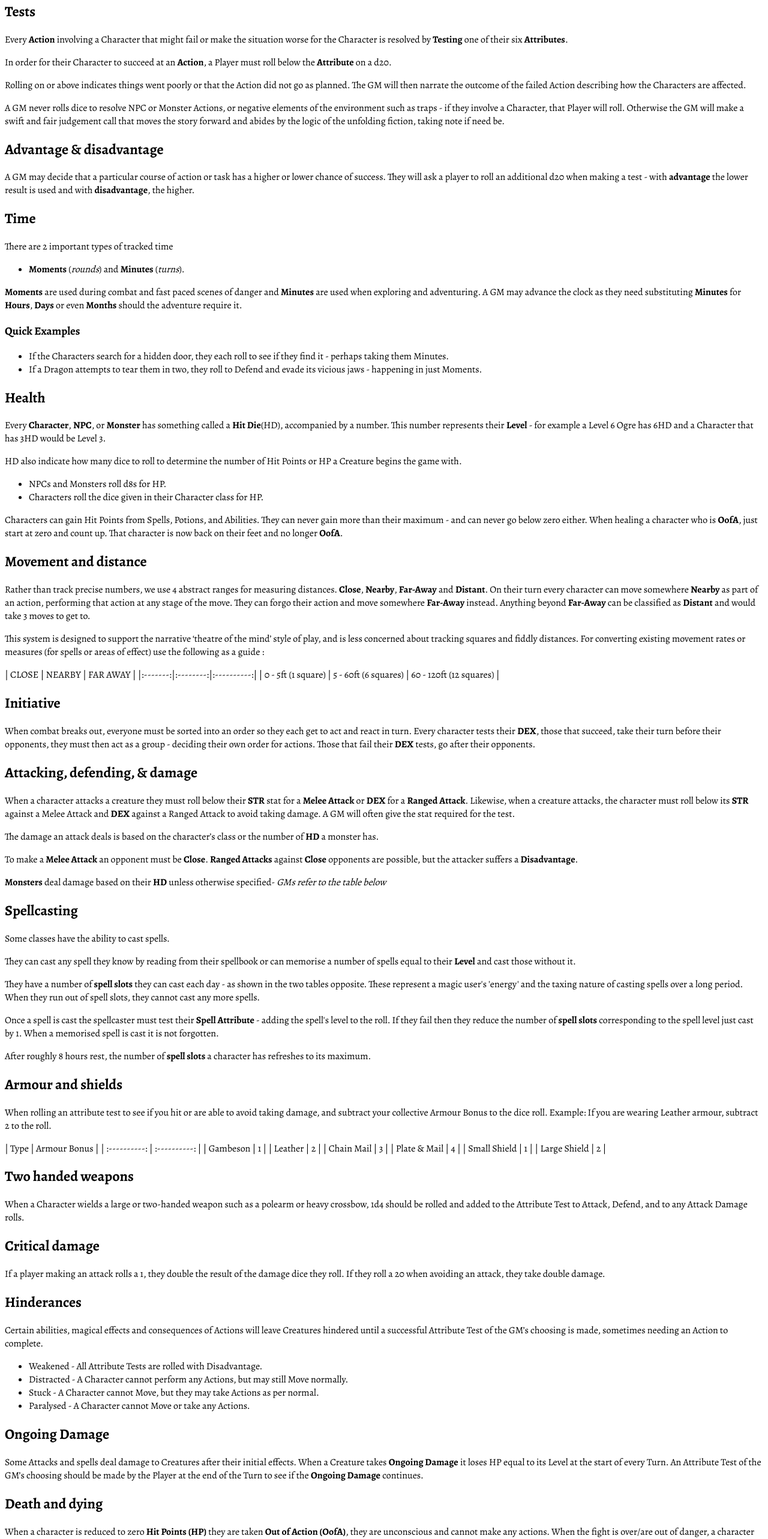
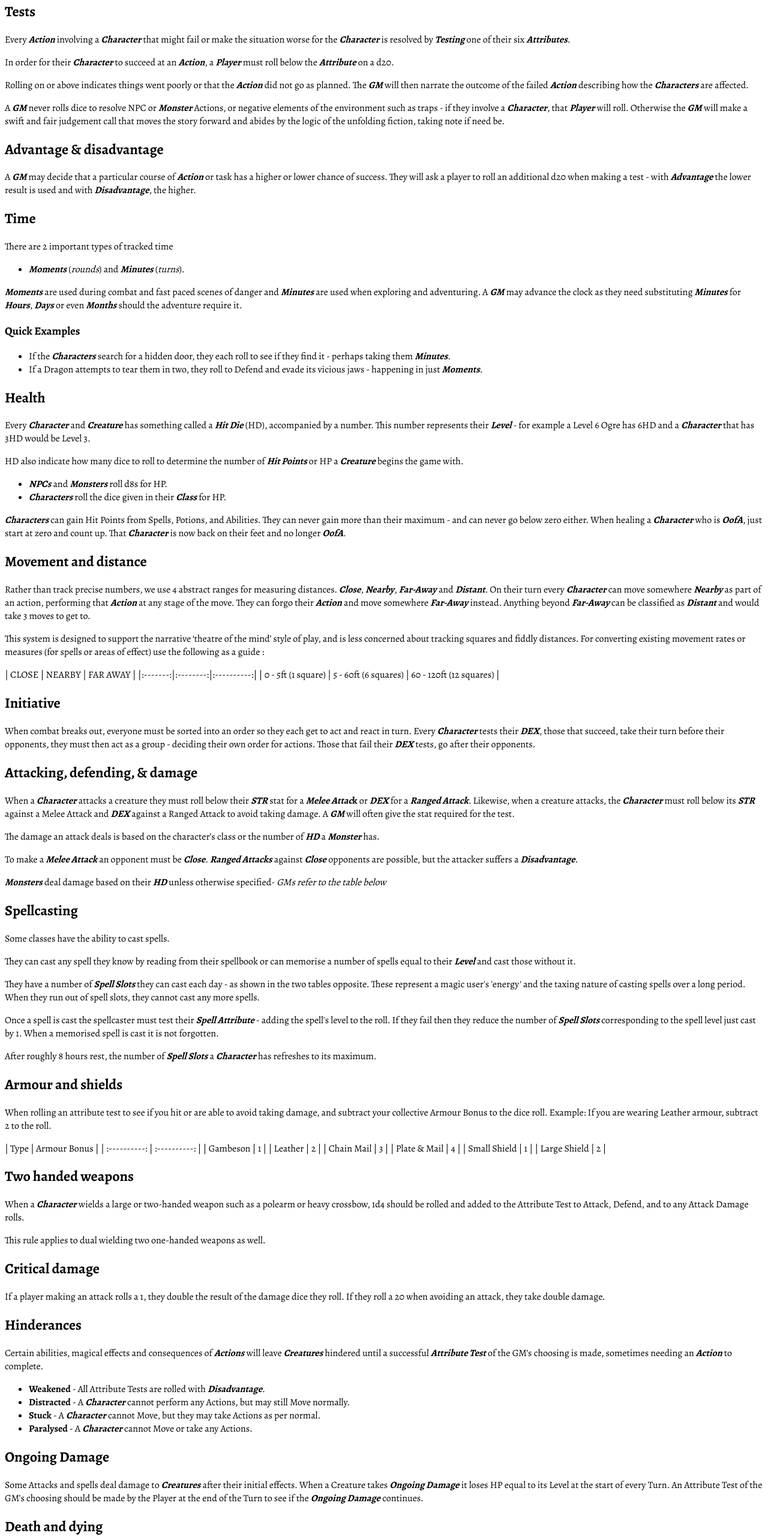
Before and after one commit to matt-gefen/radiant-hack, a Next.js app: page /rules in a window 1280 px wide. Shown: the part 200-2766 px from the top of the page at 60% size. Built offline with nearby package versions, Linux system fonts and the light colour scheme.

Commit message:
style updates for core pages

```diff
--- a/pages/_meta.json
+++ b/pages/_meta.json
@@ -8,5 +8,7 @@
   "attribution": "Attribution & Sources",
   "original": {
     "display": "hidden"
-  }
+  },
+  "species": "Species",
+  "contents": "Index"
 }
--- a/pages/index.mdx
+++ b/pages/index.mdx
@@ -1,6 +1,6 @@
 # Introduction
 
-Welcome to my home table ttrpg rules I'm dubbing: The Radiant Hack. This game is a traditional tabletop role-playing game, played with paper, pencils and dice.
+Welcome to my home table ttrpg rules called The Radiant Hack. This game is a traditional tabletop role-playing game, played with paper, pencils and dice.
 
 ## What is this game?
 The Radiant Hack is a tabletop role-playing game (TTRPG): a game where ***Players*** assume the roles of characters in a fictional setting, guided by a set of rules and a game master (***GM***) who narrates the story and oversees gameplay.
@@ -16,6 +16,6 @@ The ***Players’*** roles in the game are straightforward but not necessarily e
 
 ## The core mechanic
 
-Everything a ***Character*** might possibly attempt that could result in failure is resolved by Testing ***Attributes***. In order to successfully test an ***Attribute*** a ***Player*** must roll **below** it on a d20.
+Everything a ***Character*** might possibly attempt that could result in failure is resolved by Testing ***Attributes***. In order to successfully test an ***Attribute*** a ***Player*** must roll **below** that score on a d20.
 
-Monsters don’t make tests - a character must avoid their attacks by making a test, the only time a monster would roll is for damage.
+***Monsters*** don’t make tests - a ***Character*** must avoid their attacks by making a test, the only time a monster would roll is for damage.
--- a/pages/rules.mdx
+++ b/pages/rules.mdx
@@ -2,47 +2,47 @@
 
 ## Actions
 
-During a player’s turn a character may move and perform an **Action**. They could attack, look for a clue, talk with an NPC, cast a spell - interacting with the world is an **Action**. Often they will test their attributes to determine the outcome.
+During a player’s turn a ***Character*** may move and perform an ***Action***. They could attack, look for a clue, talk with an ***NPC***, cast a spell - interacting with the world is an ***Action***. Often they will test their attributes to determine the outcome.
 
 ## Tests
-Every **Action** involving a Character that might fail or make the situation worse for the Character is resolved by **Testing** one of their six **Attributes**.
+Every ***Action*** involving a ***Character*** that might fail or make the situation worse for the ***Character*** is resolved by ***Testing*** one of their six ***Attributes***.
 
-In order for their Character to succeed at an **Action**, a Player must roll below the **Attribute** on a d20.
+In order for their ***Character*** to succeed at an ***Action***, a ***Player*** must roll below the ***Attribute*** on a d20.
 
-Rolling on or above indicates things went poorly or that the Action did not go as planned. The GM will then narrate the outcome of the failed Action describing how the Characters are affected.
+Rolling on or above indicates things went poorly or that the ***Action*** did not go as planned. The ***GM*** will then narrate the outcome of the failed ***Action*** describing how the ***Characters*** are affected.
 
-A GM never rolls dice to resolve NPC or Monster Actions, or negative elements of the environment such as traps - if they involve a Character, that Player will roll. Otherwise the GM will make a swift and fair judgement call that moves the story forward and abides by the logic of the unfolding fiction, taking note if need be.
+A ***GM*** never rolls dice to resolve NPC or ***Monster*** Actions, or negative elements of the environment such as traps - if they involve a ***Character***, that ***Player*** will roll. Otherwise the ***GM*** will make a swift and fair judgement call that moves the story forward and abides by the logic of the unfolding fiction, taking note if need be.
 
 ## Advantage & disadvantage
 
-A GM may decide that a particular course of action or task has a higher or lower chance of success. They will ask a player to roll an additional d20 when making a test - with **advantage** the lower result is used and with **disadvantage**, the higher.
+A ***GM*** may decide that a particular course of ***Action*** or task has a higher or lower chance of success. They will ask a player to roll an additional d20 when making a test - with ***Advantage*** the lower result is used and with ***Disadvantage***, the higher.
 
 ## Time
 
 There are 2 important types of tracked time
-- **Moments** (*rounds*) and **Minutes** (*turns*).
+- ***Moments*** (*rounds*) and ***Minutes*** (*turns*).
 
-**Moments** are used during combat and fast paced scenes of danger and **Minutes** are used when exploring and adventuring. A GM may advance the clock as they need substituting **Minutes** for **Hours**, **Days** or even **Months** should the adventure require it.
+***Moments*** are used during combat and fast paced scenes of danger and ***Minutes*** are used when exploring and adventuring. A ***GM*** may advance the clock as they need substituting ***Minutes*** for ***Hours***, ***Days*** or even ***Months*** should the adventure require it.
 
 ### Quick Examples
-- If the Characters search for a hidden door, they each roll to see if they find it - perhaps taking them Minutes.
-- If a Dragon attempts to tear them in two, they roll to Defend and evade its vicious jaws - happening in just Moments.
+- If the ***Characters*** search for a hidden door, they each roll to see if they find it - perhaps taking them ***Minutes***.
+- If a Dragon attempts to tear them in two, they roll to Defend and evade its vicious jaws - happening in just ***Moments***.
 
 ## Health
 
-Every **Character**, **NPC**, or **Monster** has something called a **Hit Die**(HD), accompanied by a number. This number represents their **Level** - for example a Level 6 Ogre has 6HD and a Character that has 3HD would be Level 3.
+Every ***Character*** and ***Creature*** has something called a ***Hit Die*** (HD), accompanied by a number. This number represents their ***Level*** - for example a Level 6 Ogre has 6HD and a ***Character*** that has 3HD would be Level 3.
 
-HD also indicate how many dice to roll to determine the number of Hit Points or HP a Creature begins the game with.
+HD also indicate how many dice to roll to determine the number of ***Hit Points*** or HP a ***Creature*** begins the game with.
 
-- NPCs and Monsters roll d8s for HP.
-- Characters roll the dice given in their Character class for HP.
+- ***NPCs*** and ***Monsters*** roll d8s for HP.
+- ***Characters*** roll the dice given in their ***Class*** for HP.
 
-Characters can gain Hit Points from Spells, Potions, and Abilities. They can never gain more than their maximum - and can never go below zero either. When healing a character who is **OofA**, just start at zero and count up. That character is now back on their feet and no longer **OofA**.
+***Characters*** can gain Hit Points from Spells, Potions, and Abilities. They can never gain more than their maximum - and can never go below zero either. When healing a ***Character*** who is ***OofA***, just start at zero and count up. That ***Character*** is now back on their feet and no longer ***OofA***.
 
 
 ## Movement and distance
 
-Rather than track precise numbers, we use 4 abstract ranges for measuring distances. **Close**, **Nearby**, **Far-Away** and **Distant**. On their turn every character can move somewhere **Nearby** as part of an action, performing that action at any stage of the move. They can forgo their action and move somewhere **Far-Away** instead. Anything beyond **Far-Away** can be classified as **Distant** and would take 3 moves to get to.
+Rather than track precise numbers, we use 4 abstract ranges for measuring distances. ***Close***, ***Nearby***, ***Far-Away*** and ***Distant***. On their turn every ***Character*** can move somewhere ***Nearby*** as part of an action, performing that ***Action*** at any stage of the move. They can forgo their ***Action*** and move somewhere ***Far-Away*** instead. Anything beyond ***Far-Away*** can be classified as ***Distant*** and would take 3 moves to get to.
 
 This system is designed to support the narrative ‘theatre of the mind’ style of play, and is less concerned about tracking squares and fiddly distances. For converting existing movement rates or measures (for spells or areas of effect) use the following as a guide :
 
@@ -52,29 +52,29 @@ This system is designed to support the narrative ‘theatre of the mind’ style
 
 ## Initiative
 
-When combat breaks out, everyone must be sorted into an order so they each get to act and react in turn. Every character tests their **DEX**, those that succeed, take their turn before their opponents, they must then act as a group - deciding their own order for actions. Those that fail their **DEX** tests, go after their opponents.
+When combat breaks out, everyone must be sorted into an order so they each get to act and react in turn. Every ***Character*** tests their ***DEX***, those that succeed, take their turn before their opponents, they must then act as a group - deciding their own order for actions. Those that fail their ***DEX*** tests, go after their opponents.
 
 ## Attacking, defending, & damage
 
-When a character attacks a creature they must roll below their **STR** stat for a **Melee Attack** or **DEX** for a **Ranged Attack**. Likewise, when a creature attacks, the character must roll below its **STR** against a Melee Attack and **DEX** against a Ranged Attack to avoid taking damage. A GM will often give the stat required for the test.
+When a ***Character*** attacks a creature they must roll below their ***STR*** stat for a ***Melee Attac*k** or ***DEX*** for a ***Ranged Attack***. Likewise, when a creature attacks, the ***Character*** must roll below its ***STR*** against a Melee Attack and ***DEX*** against a Ranged Attack to avoid taking damage. A ***GM*** will often give the stat required for the test.
 
-The damage an attack deals is based on the character’s class or the number of **HD** a monster has.
+The damage an attack deals is based on the character’s class or the number of ***HD*** a ***Monster*** has.
 
-To make a **Melee Attack** an opponent must be **Close**. **Ranged Attacks** against **Close** opponents are possible, but the attacker suffers a **Disadvantage**.
+To make a ***Melee Attack*** an opponent must be ***Close***. ***Ranged Attacks*** against ***Close*** opponents are possible, but the attacker suffers a ***Disadvantage***.
 
-**Monsters** deal damage based on their **HD** unless otherwise specified- *GMs refer to the table below*
+***Monsters*** deal damage based on their ***HD*** unless otherwise specified- *GMs refer to the table below*
 
 ## Spellcasting
 
 Some classes have the ability to cast spells.
 
-They can cast any spell they know by reading from their spellbook or can memorise a number of spells equal to their **Level** and cast those without it.
+They can cast any spell they know by reading from their spellbook or can memorise a number of spells equal to their ***Level*** and cast those without it.
 
-They have a number of **spell slots** they can cast each day - as shown in the two tables opposite. These represent a magic user's 'energy' and the taxing nature of casting spells over a long period. When they run out of spell slots, they cannot cast any more spells.
+They have a number of ***Spell Slots*** they can cast each day - as shown in the two tables opposite. These represent a magic user's 'energy' and the taxing nature of casting spells over a long period. When they run out of spell slots, they cannot cast any more spells.
 
-Once a spell is cast the spellcaster must test their **Spell Attribute** - adding the spell's level to the roll. If they fail then they reduce the number of **spell slots** corresponding to the spell level just cast by 1. When a memorised spell is cast it is not forgotten.
+Once a spell is cast the spellcaster must test their ***Spell Attribute*** - adding the spell's level to the roll. If they fail then they reduce the number of ***Spell Slots*** corresponding to the spell level just cast by 1. When a memorised spell is cast it is not forgotten.
 
-After roughly 8 hours rest, the number of **spell slots** a character has refreshes to its maximum.
+After roughly 8 hours rest, the number of ***Spell Slots*** a ***Character*** has refreshes to its maximum.
 
 ## Armour and shields
 
@@ -90,29 +90,31 @@ When rolling an attribute test to see if you hit or are able to avoid taking dam
 | Large Shield |      2       |
 
 ## Two handed weapons
-When a Character wields a large or two-handed weapon such as a polearm or heavy crossbow, 1d4 should be rolled and added to the Attribute Test to Attack, Defend, and to any Attack Damage rolls.
+When a ***Character*** wields a large or two-handed weapon such as a polearm or heavy crossbow, 1d4 should be rolled and added to the Attribute Test to Attack, Defend, and to any Attack Damage rolls.
+
+This rule applies to dual wielding two one-handed weapons as well.
 
 ## Critical damage
 
 If a player making an attack rolls a 1, they double the result of the damage dice they roll. If they roll a 20 when avoiding an attack, they take double damage.
 
 ## Hinderances
-Certain abilities, magical effects and consequences of Actions will leave Creatures hindered until a successful Attribute Test of the GM’s choosing is made, sometimes needing an Action to complete.
--  Weakened - All Attribute Tests are rolled with Disadvantage.
--  Distracted - A Character cannot perform any Actions, but may still Move normally.
--  Stuck - A Character cannot Move, but they may take Actions as per normal.
--  Paralysed - A Character cannot Move or take any Actions.
+Certain abilities, magical effects and consequences of ***Actions*** will leave ***Creatures*** hindered until a successful ***Attribute Test*** of the GM’s choosing is made, sometimes needing an ***Action*** to complete.
+-  **Weakened** - All Attribute Tests are rolled with ***Disadvantage***.
+-  **Distracted** - A ***Character*** cannot perform any Actions, but may still Move normally.
+-  **Stuck** - A ***Character*** cannot Move, but they may take Actions as per normal.
+-  **Paralysed** - A ***Character*** cannot Move or take any Actions.
 
 ## Ongoing Damage
-Some Attacks and spells deal damage to Creatures after their initial effects. When a Creature takes **Ongoing Damage** it loses HP equal to its Level at the start of every Turn. An Attribute Test of the GM’s choosing should be made by the Player at the end of the Turn to see if the **Ongoing Damage** continues.
+Some Attacks and spells deal damage to ***Creatures*** after their initial effects. When a Creature takes ***Ongoing Damage*** it loses HP equal to its Level at the start of every Turn. An Attribute Test of the GM’s choosing should be made by the Player at the end of the Turn to see if the ***Ongoing Damage*** continues.
 
 ## Death and dying
-When a character is reduced to zero **Hit Points (HP)** they are taken **Out of Action (OofA)**, they are unconscious and cannot make any actions. When the fight is over/are out of danger, a character that is taken **OofA** can roll on the table below to see what happens to them. **If they survive they gain 1d4 HP**.
+When a ***Character*** is reduced to zero ***Hit Points (HP)*** they are taken ***Out of Action (OofA)***, they are unconscious and cannot make any actions. When the fight is over/are out of danger, a ***Character*** that is taken ***OofA*** can roll on the table below to see what happens to them. **If they survive they gain 1d4 HP**.
 
-> *If the characters lose the fight or are unable to recover the body of the character, they are lost forever!*
+> *If the ***Characters***  lose the fight or are unable to recover the body of the character, they are lost forever!*
 
 
-| OUT | OF ACTION                                                           |
+| OUT | OF Action                                                         |
 |:---:|:--------------------------------------------------------------------|
 |  1  | **KO’d** - Just knocked out.                                        |
 |  2  | **Fat Head** - Disadvantage on all tests for the next hour.         |
@@ -124,39 +126,37 @@ When a character is reduced to zero **Hit Points (HP)** they are taken **Out of
 
 ## Powerful opponents
 
-For every **HD** above the character’s level, add +1 to every roll the player makes for any attribute test that would determine the outcome of a conflict between them and an NPC. *- A level 3 character defending against a HD 5 monsters attack would add +2 to their roll*.
+For every HD above the ***Character’s*** level, add +1 to every roll the ***Player*** makes for any attribute test that would determine the outcome of a conflict between them and an NPC. *- A level 3 ***Character*** defending against a HD 5 monsters attack would add +2 to their roll*.
 
 ## Advantage & disadvantage
 
-A GM may decide that a particular course of action or task has a higher or lower chance of success. They will ask a player to roll an additional d20 when making a test - with **advantage** the lower result is used and with **disadvantage**, the higher.
+A ***GM*** may decide that a particular course of ***Action*** or task has a higher or lower chance of success. They will ask a player to roll an additional d20 when making a test - with ***Advantage*** the lower result is used and with ***Disadvantage***, the higher.
 
 ## Resting
 
-When characters rest for about an hour, they regain the use of all their Armor points. Also once per day, after resting, they may roll a **Hit Die** associated with their class and regain that many **HP**.
+When ***Characters***  rest for about an hour, they regain the use of all their Armor points. Also once per day, after resting, they may roll a ***Hit Die*** associated with their class and regain that many ***HP***.
 
 ## Experience
 
-Adventurers learn through defeating and overcoming obstacles. Killing one boring Kobold won’t bring a revelation of learning to someone. Surviving a dungeon, completing a quest or simply living to tell the tale are the things that bring perspective and growth. The old experience system has been completely discarded.
+***Characters*** learn through defeating and overcoming obstacles. Killing one ***Monster*** won’t bring a revelation of learning to someone. Surviving a dungeon, completing a quest or simply living to tell the tale are the things that bring perspective and growth.
 
-For every session / dungeon level / quest / major event the character survives they gain a level.
-
-*The GM will decide which, and it’s recommended that this decision remains more or less a constant throughout the campaign - and a GM should be clear and upfront with the players so they know where the ‘goalposts’ are.*
+For every milestone ***Character*** survives they gain a level.
 
 ## Gaining levels
 
-When a character levels up, their maximum **Hit Points** increase by rolling the **Hit Die** for the class. Also a player should roll a d20 for each **Stat**, if the result is higher - that **Stat** increases by 1.
+When a ***Character*** levels up, their maximum ***Hit Points*** increase by rolling the ***Hit Die*** for the class. Also a player should roll a d20 for each ***Attribute***, if the result is higher - that ***Attribute*** increases by 1.
 
 ## Encumbrance
 
-A character can carry a number of items equal to their **STR** with no issues. Carrying over this amount means they are encumbered and all attribute tests are taken with **Disadvantage** - you can also only ever move to somewhere **Nearby**. They simply cannot carry more than double their **STR**.
+A ***Character*** can carry a number of items equal to their ***STR*** with no issues. Carrying over this amount means they are encumbered and all attribute tests are taken with ***Disadvantage*** - you can also only ever move to somewhere ***Nearby***. They simply cannot carry more than double their ***STR***.
 
 ## Class weapons
 
-When using a weapon not listed in their class, combat tests have Disadvantage.
+When using a weapon not listed in their class, combat tests have ***Disadvantage***.
 
 ## Creature reactions
 
-Some monsters and NPCs will have predetermined personalities and goals that will guide a GM when choosing their actions and feelings towards the characters. Those that do not, such as randomly encountered creatures, make a **Reaction roll** on the following table :
+Some monsters and NPCs will have predetermined personalities and goals that will guide a ***GM*** when choosing their actions and feelings towards the ***Characters*** . Those that do not, such as randomly encountered creatures, make a ***Reaction roll*** on the following table :
 
 | Roll | Reaction                     |
 |:-----|:-----------------------------|
@@ -172,15 +172,15 @@ Some monsters and NPCs will have predetermined personalities and goals that will
 
 ## Usage die
 
-Any item listed in the equipment section that has a **Usage die** is considered a consumable, limited item. When that item is used the next **Minute** (turn) its **Usage die** is rolled. If the roll is 1-2 then the usage die is downgraded to the next lower die in the following chain:
+Any item listed in the equipment section that has a ***Usage Die (UD)*** is considered a consumable, limited item. When that item is used the next ***Minute*** (turn) its ***Usage Die*** is rolled. If the roll is 1-2 then the usage die is downgraded to the next lower die in the following chain:
 
 **d20 > d12 > d10 > d8 > d6 > d4**
 
-When you roll a 1-2 on a d4 the item is expended and the character has no more of it left.
+When you roll a 1-2 on a d4 the item is expended and the ***Character*** has no more of it left.
 
 ## Magic items
 
-Magic weapons and armour typically add +1 to any attribute being tested whilst using the weapon and +1 to each damage dice rolled. More powerful weapons (+2/3) can be found if the GM includes them.
+Magic weapons and armour typically add +1 to any attribute being tested whilst using the weapon and +1 to each damage dice rolled. More powerful weapons (+2/3) can be found if the ***GM*** includes them.
 
 ## Monster Damage
 | Monster HD |     Damage     |
```
Also changed, not shown: pages/character.mdx (+4 -6 lines), pages/classes/thief.mdx (+6 -6 lines).
